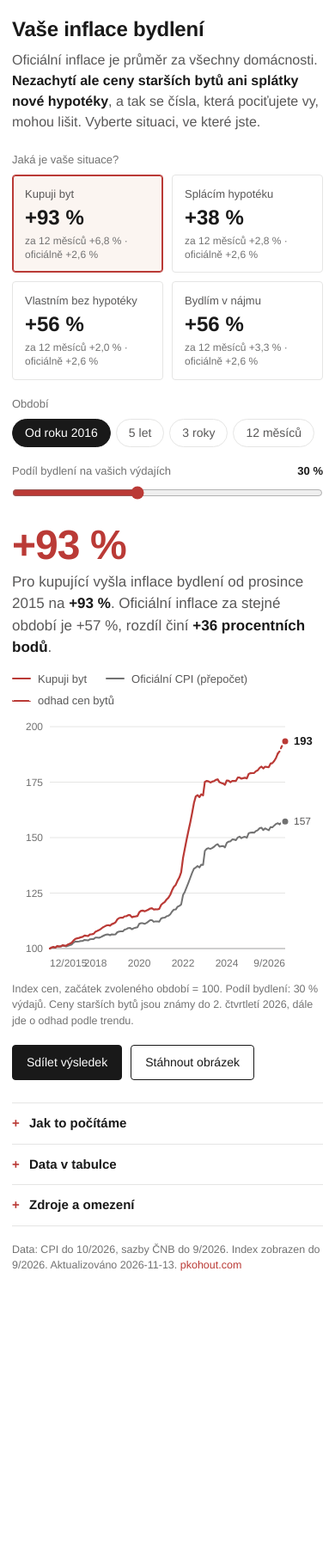
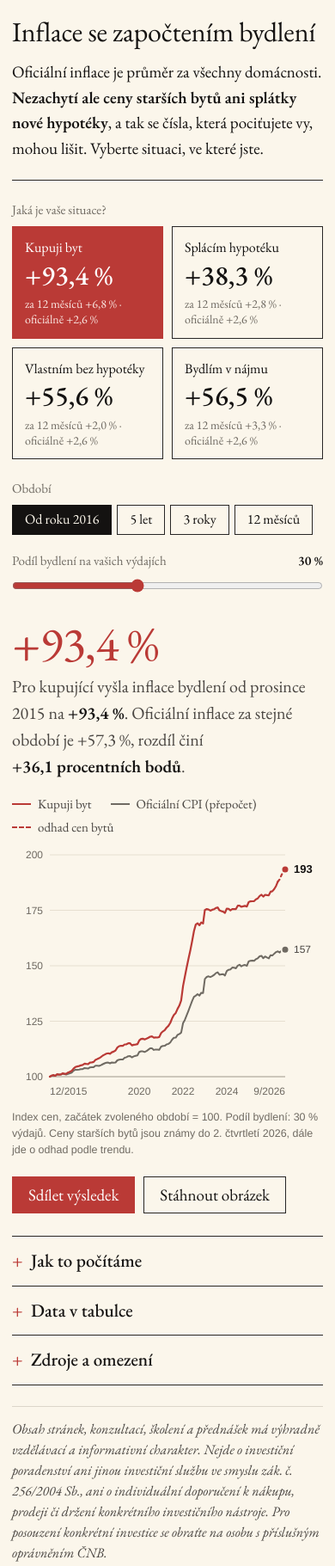
Before and after one commit to pavelkohout-dotcom/pkohout-inflace-bydleni, a plain HTML site: page docs/index.html in a window 390 px wide. Shown: the top 1821 px of the page at 86% size. Before the commit the page ends 1526 px from the top, so only its background shows below. Drawn offline with nearby package versions, Linux system fonts and the light colour scheme.

Commit message:
Add files via upload

```diff
--- a/docs/index.html
+++ b/docs/index.html
@@ -3,100 +3,111 @@
 <head>
 <meta charset="utf-8">
 <meta name="viewport" content="width=device-width, initial-scale=1">
-<title>Inflace bydlení: oficiální číslo vs. vaše situace | pkohout.com</title>
+<title>Inflace se započtením bydlení | pkohout.com</title>
 <meta name="description" content="Oficiální inflace průměruje všechny domácnosti. Spočítejte si, jak se od roku 2015 zdražilo bydlení vám, pokud kupujete, splácíte hypotéku, vlastníte, nebo bydlíte v nájmu.">
+<link rel="preconnect" href="https://fonts.googleapis.com">
+<link rel="preconnect" href="https://fonts.gstatic.com" crossorigin>
+<link href="https://fonts.googleapis.com/css2?family=EB+Garamond:ital,wght@0,400;0,500;0,600;1,400&display=swap" rel="stylesheet">
 <style>
 :root{
-  --surface:#FFFFFF; --wash:#F4F4F3; --ink:#191919; --ink2:#595858; --muted:#727272;
-  --grid:#E5E5E4; --base:#ACABAB; --accent:#BA3A36; --bench:#727272; --beige:#EFDACE;
-  --font:"Avenir Next","Avenir","Helvetica Neue",Helvetica,Arial,sans-serif;
+  --surface:#FBF6EB; --card:#FFFDF8; --ink:#141211; --ink2:#4A4642; --muted:#6F6A62;
+  --line:#282626; --soft:#DCD6C9; --grid:#E6DFD0; --base:#A9A397; --accent:#BA3A36; --bench:#6F6A62;
+  --serif:"EB Garamond",Garamond,"Cormorant Garamond","Times New Roman",Georgia,serif;
+  --sans:"Avenir Next","Avenir","Helvetica Neue",Helvetica,Arial,sans-serif;
 }
 *{box-sizing:border-box}
 html{-webkit-text-size-adjust:100%}
-body{margin:0;background:var(--surface);color:var(--ink);font-family:var(--font);font-size:16px;line-height:1.5}
-.wrap{max-width:920px;margin:0 auto;padding:28px 20px 40px}
-h1{font-size:clamp(24px,4.2vw,34px);line-height:1.15;margin:0 0 10px;font-weight:700;letter-spacing:-.01em}
-.lead{color:var(--ink2);margin:0 0 22px;max-width:62ch}
-.lead b{color:var(--ink);font-weight:600}
-.row-label{font-size:13px;color:var(--muted);margin:0 0 8px}
+body{margin:0;background:var(--surface);color:var(--ink);font-family:var(--serif);font-size:19px;line-height:1.55}
+.wrap{max-width:780px;margin:0 auto;padding:28px 20px 40px}
+h1{font-size:clamp(32px,5.4vw,44px);line-height:1.1;margin:0 0 14px;font-weight:400;letter-spacing:-.005em}
+.lead{color:var(--ink);margin:0 0 22px;max-width:60ch;font-size:19px}
+.lead b{font-weight:600}
+.rule{border:0;border-top:1px solid var(--line);margin:0 0 22px}
+.row-label{font-size:15px;color:var(--muted);margin:0 0 8px}
 /* dlaždice = výběr situace */
-.tiles{display:grid;grid-template-columns:repeat(4,1fr);gap:10px;margin-bottom:18px}
-.tile{font:inherit;text-align:left;background:var(--surface);border:1px solid var(--grid);border-radius:4px;padding:12px 14px;cursor:pointer;color:var(--ink);transition:border-color .15s,background .15s}
-.tile:hover{border-color:var(--base)}
+.tiles{display:grid;grid-template-columns:repeat(4,1fr);gap:10px;margin-bottom:22px}
+.tile{font:inherit;text-align:left;background:transparent;border:1px solid var(--line);border-radius:0;padding:12px 14px;cursor:pointer;color:var(--ink);transition:background .15s,color .15s}
+.tile:hover{background:var(--card)}
 .tile:focus-visible,.chip:focus-visible,.btn:focus-visible,summary:focus-visible,#chart:focus-visible{outline:2px solid var(--accent);outline-offset:2px}
-.tile[aria-pressed="true"]{border-color:var(--accent);background:#FBF5F1;box-shadow:inset 0 0 0 1px var(--accent)}
-.tile-label{display:block;font-size:13px;color:var(--ink2);margin-bottom:4px}
-.tile-value{display:block;font-size:24px;font-weight:600;line-height:1.1}
-.tile-delta{display:block;font-size:12px;color:var(--muted);margin-top:6px;line-height:1.35}
+.tile[aria-pressed="true"]{background:var(--accent);border-color:var(--accent);color:#fff}
+.tile-label{display:block;font-size:16px;margin-bottom:2px}
+.tile-value{display:block;font-size:32px;font-weight:500;line-height:1.1}
+.tile-delta{display:block;font-size:14px;color:var(--muted);margin-top:6px;line-height:1.3}
+.tile[aria-pressed="true"] .tile-delta{color:#FBE9E4}
 /* ovládání */
-.controls{display:flex;flex-wrap:wrap;gap:18px 32px;align-items:flex-end;margin-bottom:22px}
+.controls{display:flex;flex-wrap:wrap;gap:18px 32px;align-items:flex-end;margin-bottom:24px}
 .chips{display:flex;flex-wrap:wrap;gap:6px}
-.chip{font:inherit;font-size:14px;background:var(--surface);border:1px solid var(--grid);border-radius:999px;padding:5px 14px;cursor:pointer;color:var(--ink2)}
-.chip[aria-pressed="true"]{background:var(--ink);border-color:var(--ink);color:#fff}
+.chip{font:inherit;font-size:16px;background:transparent;border:1px solid var(--line);border-radius:0;padding:4px 14px;cursor:pointer;color:var(--ink)}
+.chip:hover{background:var(--card)}
+.chip[aria-pressed="true"]{background:var(--ink);border-color:var(--ink);color:var(--surface)}
 .slider{min-width:240px;flex:1;max-width:380px}
-.slider label{display:flex;justify-content:space-between;font-size:13px;color:var(--muted);margin-bottom:6px}
+.slider label{display:flex;justify-content:space-between;font-size:15px;color:var(--muted);margin-bottom:6px}
 .slider label b{color:var(--ink);font-weight:600}
 input[type=range]{width:100%;accent-color:var(--accent);margin:0}
 .slider[hidden]{display:none}
 /* verdikt */
-.verdict{display:flex;flex-wrap:wrap;gap:6px 28px;align-items:baseline;margin:6px 0 14px}
-.hero{font-size:clamp(48px,9vw,68px);line-height:1;font-weight:600;color:var(--accent);letter-spacing:-.02em}
-.verdict p{margin:0;flex:1;min-width:240px;font-size:17px;color:var(--ink2)}
+.verdict{display:flex;flex-wrap:wrap;gap:6px 28px;align-items:baseline;margin:6px 0 16px}
+.hero{font-size:clamp(56px,10vw,80px);line-height:1;font-weight:400;color:var(--accent);letter-spacing:-.01em}
+.verdict p{margin:0;flex:1;min-width:240px;font-size:20px;color:var(--ink2)}
 .verdict p b{color:var(--ink);font-weight:600}
 /* graf */
 figure{margin:0}
-.legend{display:flex;flex-wrap:wrap;gap:6px 22px;font-size:13px;color:var(--ink2);margin:0 0 8px}
+.legend{display:flex;flex-wrap:wrap;gap:4px 22px;font-size:15px;color:var(--ink2);margin:0 0 8px}
 .legend span{display:inline-flex;align-items:center;gap:8px}
-.key{display:inline-block;width:22px;height:0;border-top:2px solid var(--accent);border-radius:2px}
+.key{display:inline-block;width:22px;height:0;border-top:2px solid var(--accent)}
 .key.bench{border-top-color:var(--bench)}
 .key.est{border-top-style:dashed}
 .chart-box{position:relative}
-#chart{display:block;width:100%;height:auto;touch-action:pan-y}
-.tip{position:absolute;pointer-events:none;background:var(--surface);border:1px solid var(--grid);border-radius:4px;box-shadow:0 2px 10px rgba(0,0,0,.08);padding:8px 10px;font-size:13px;min-width:170px;opacity:0;transition:opacity .08s;z-index:2}
+#chart{display:block;width:100%;height:auto;touch-action:pan-y;font-family:var(--sans)}
+.tip{position:absolute;pointer-events:none;background:var(--card);border:1px solid var(--line);border-radius:0;padding:8px 10px;font-family:var(--sans);font-size:13px;min-width:170px;opacity:0;transition:opacity .08s;z-index:2}
 .tip.on{opacity:1}
 .tip .t-date{color:var(--muted);font-size:12px;margin-bottom:4px}
 .tip .t-row{display:flex;align-items:center;gap:8px;margin-top:3px}
 .tip .t-val{font-weight:600;color:var(--ink);min-width:44px}
 .tip .t-name{color:var(--ink2)}
 .tip .t-note{color:var(--muted);font-size:11.5px;margin-top:5px}
-.caption{font-size:12.5px;color:var(--muted);margin:8px 0 0}
+.caption{font-family:var(--sans);font-size:12.5px;color:var(--muted);margin:8px 0 0}
 /* tlačítka */
-.actions{display:flex;flex-wrap:wrap;gap:10px;margin:18px 0 8px}
-.btn{font:inherit;font-size:14px;background:var(--ink);color:#fff;border:1px solid var(--ink);border-radius:4px;padding:9px 16px;cursor:pointer}
-.btn.ghost{background:var(--surface);color:var(--ink)}
-.btn:hover{border-color:var(--accent)}
-.msg{font-size:13px;color:var(--ink2);min-height:1.4em;margin:2px 0 0}
+.actions{display:flex;flex-wrap:wrap;gap:10px;margin:20px 0 8px}
+.btn{font:inherit;font-size:19px;background:var(--accent);color:#fff;border:1px solid var(--accent);border-radius:0;padding:6px 18px;cursor:pointer}
+.btn.ghost{background:transparent;color:var(--ink);border-color:var(--line)}
+.btn:hover{filter:brightness(.92)}
+.btn.ghost:hover{background:var(--card);filter:none}
+.msg{font-family:var(--sans);font-size:13px;color:var(--ink2);min-height:1.4em;margin:2px 0 0}
 /* rozbalovací části */
-details{border-top:1px solid var(--grid);padding:12px 0}
-details:last-of-type{border-bottom:1px solid var(--grid)}
-summary{cursor:pointer;font-weight:600;font-size:15px;list-style:none}
+details{border-top:1px solid var(--line);padding:12px 0}
+details:last-of-type{border-bottom:1px solid var(--line)}
+summary{cursor:pointer;font-weight:500;font-size:21px;list-style:none}
 summary::-webkit-details-marker{display:none}
-summary::before{content:"+";display:inline-block;width:20px;color:var(--accent);font-weight:700}
+summary::before{content:"+";display:inline-block;width:22px;color:var(--accent);font-weight:500}
 details[open] summary::before{content:"–"}
-details .body{padding:10px 0 2px 20px;color:var(--ink2);font-size:14.5px}
+details .body{padding:10px 0 2px 22px;color:var(--ink2);font-size:18px}
 details .body p{margin:0 0 10px}
 details .body ul{margin:0 0 10px;padding-left:18px}
-.tbl-wrap{max-height:340px;overflow:auto;border:1px solid var(--grid);border-radius:4px}
-table{border-collapse:collapse;width:100%;font-size:13px}
-th,td{padding:5px 10px;text-align:right;border-bottom:1px solid var(--grid);white-space:nowrap}
+.tbl-wrap{max-height:340px;overflow:auto;border:1px solid var(--soft)}
+table{border-collapse:collapse;width:100%;font-family:var(--sans);font-size:13px}
+th,td{padding:5px 10px;text-align:right;border-bottom:1px solid var(--soft);white-space:nowrap}
 th:first-child,td:first-child{text-align:left}
-th{position:sticky;top:0;background:var(--wash);font-weight:600;color:var(--ink2)}
+th{position:sticky;top:0;background:var(--card);font-weight:600;color:var(--ink2)}
 td{font-variant-numeric:tabular-nums}
-.foot{margin-top:18px;font-size:12.5px;color:var(--muted)}
+.disclaimer{margin:24px 0 0;padding-top:14px;border-top:1px solid var(--soft);font-style:italic;font-size:16px;line-height:1.5;color:var(--ink2)}
+.foot{margin-top:14px;font-family:var(--sans);font-size:12.5px;color:var(--muted);text-align:center}
 .foot a{color:var(--accent);text-decoration:none}
-.err{padding:18px;border:1px solid var(--grid);border-radius:4px;color:var(--ink2)}
+.err{padding:18px;border:1px solid var(--line);color:var(--ink2)}
 @media (max-width:720px){
   .tiles{grid-template-columns:repeat(2,1fr)}
   .wrap{padding:20px 14px 32px}
+  body{font-size:18px}
 }
 @media (prefers-reduced-motion:reduce){*{transition:none!important}}
 </style>
 </head>
 <body>
 <main class="wrap" id="app">
-  <h1>Vaše inflace bydlení</h1>
+  <h1>Inflace se započtením bydlení</h1>
   <p class="lead">Oficiální inflace je průměr za všechny domácnosti. <b>Nezachytí ale ceny starších bytů ani splátky nové hypotéky</b>, a tak se čísla, která pociťujete vy, mohou lišit. Vyberte situaci, ve které jste.</p>
 
+  <hr class="rule">
   <noscript><p class="err">Kalkulačka potřebuje JavaScript.</p></noscript>
   <div id="content" hidden>
     <p class="row-label" id="lbl-sit">Jaká je vaše situace?</p>
@@ -146,6 +157,7 @@ td{font-variant-numeric:tabular-nums}
       <div class="body" id="sources"></div>
     </details>
 
+    <p class="disclaimer">Obsah stránek, konzultací, školení a přednášek má výhradně vzdělávací a informativní charakter. Nejde o investiční poradenství ani jinou investiční službu ve smyslu zák. č. 256/2004 Sb., ani o individuální doporučení k nákupu, prodeji či držení konkrétního investičního nástroje. Pro posouzení konkrétní investice se obraťte na osobu s příslušným oprávněním ČNB.</p>
     <p class="foot" id="foot"></p>
   </div>
   <p class="err" id="error" hidden></p>
@@ -220,7 +232,7 @@ function renderTiles(c) {
   SIT.forEach((s, k) => {
     const t = c.tiles[k];
     const b = el("button", "tile"); b.type = "button"; b.setAttribute("aria-pressed", String(S.sit === s.key));
-    b.append(el("span", "tile-label", s.name), el("span", "tile-value", fmtPct(t.cum)),
+    b.append(el("span", "tile-label", s.name), el("span", "tile-value", fmtPct(t.cum, 1)),
       el("span", "tile-delta", "za 12 měsíců " + fmtPct(t.yoy, 1) + " · oficiálně " + fmtPct(c.cpiYoy, 1)));
     b.addEventListener("click", () => { S.sit = s.key; update(); });
     box.append(b);
@@ -237,10 +249,10 @@ function renderChips() {
 function renderVerdict(c) {
   const s = SIT.find(x => x.key === S.sit);
   const mine = c.sit[c.i1] - 100, off = c.cpi[c.i1] - 100, diff = mine - off;
-  $("hero").textContent = fmtPct(mine);
+  $("hero").textContent = fmtPct(mine, 1);
   const p = $("verdict-text"); p.replaceChildren();
-  p.append("Pro " + s.who + " vyšla inflace bydlení " + c.per.text + " na ", el("b", null, fmtPct(mine)),
-    ". Oficiální inflace za stejné období je " + fmtPct(off) + ", rozdíl činí ", el("b", null, (diff < 0 ? "−" : "+") + nf0.format(Math.abs(diff)) + NB + "procentních bodů"), ".");
+  p.append("Pro " + s.who + " vyšla inflace bydlení " + c.per.text + " na ", el("b", null, fmtPct(mine, 1)),
+    ". Oficiální inflace za stejné období je " + fmtPct(off, 1) + ", rozdíl činí ", el("b", null, (diff < 0 ? "−" : "+") + nf1.format(Math.abs(diff)) + NB + "procentních bodů"), ".");
 }
 
 let geo = null;
@@ -263,27 +275,27 @@ function renderChart(c) {
   geo = {idx, X, W, H, m};
 
   for (let v = y0; v <= y1 + 1e-9; v += step) {
-    mk("line", {x1:m.l, x2:W - m.r, y1:Y(v), y2:Y(v), stroke:"#E5E5E4", "stroke-width":1});
-    const t = mk("text", {x:m.l - 8, y:Y(v) + 4, "text-anchor":"end", "font-size":12, fill:"#727272"}); t.textContent = nf0.format(v);
+    mk("line", {x1:m.l, x2:W - m.r, y1:Y(v), y2:Y(v), stroke:"#E6DFD0", "stroke-width":1});
+    const t = mk("text", {x:m.l - 8, y:Y(v) + 4, "text-anchor":"end", "font-size":12, fill:"#6F6A62"}); t.textContent = nf0.format(v);
   }
-  mk("line", {x1:m.l, x2:W - m.r, y1:Y(y0), y2:Y(y0), stroke:"#ACABAB", "stroke-width":1});
+  mk("line", {x1:m.l, x2:W - m.r, y1:Y(y0), y2:Y(y0), stroke:"#A9A397", "stroke-width":1});
   // osa x: roční značky
   const stepY = idx.length > 90 ? 2 : 1;
   idx.forEach((i, k) => {
     const [yr, mo] = D.mesice[i].split("-").map(Number);
-    const minGap = 38 * (idx.length - 1) / (W - m.l - m.r);
+    const minGap = 58 * (idx.length - 1) / (W - m.l - m.r);
     if (mo === 1 && yr % stepY === 0 && k > minGap && k < idx.length - 1 - minGap) {
-      const t = mk("text", {x:X(k), y:H - 9, "text-anchor":"middle", "font-size":12, fill:"#727272"}); t.textContent = yr;
+      const t = mk("text", {x:X(k), y:H - 9, "text-anchor":"middle", "font-size":12, fill:"#6F6A62"}); t.textContent = yr;
     }
   });
   const first = D.mesice[c.i0], last = D.mesice[c.i1];
-  const t0 = mk("text", {x:m.l, y:H - 9, "text-anchor":"start", "font-size":12, fill:"#727272"}); t0.textContent = shortLabel(first);
-  const t1 = mk("text", {x:W - m.r, y:H - 9, "text-anchor":"end", "font-size":12, fill:"#727272"}); t1.textContent = shortLabel(last);
+  const t0 = mk("text", {x:m.l, y:H - 9, "text-anchor":"start", "font-size":12, fill:"#6F6A62"}); t0.textContent = shortLabel(first);
+  const t1 = mk("text", {x:W - m.r, y:H - 9, "text-anchor":"end", "font-size":12, fill:"#6F6A62"}); t1.textContent = shortLabel(last);
   // reference 100
   // čáry
   const path = (arr, from, to) => idx.slice(from, to).map((i, k) => (k ? "L" : "M") + X(from + k).toFixed(1) + "," + Y(arr[i]).toFixed(1)).join("");
   const line = (arr, color, w, dash, from, to) => mk("path", {d:path(arr, from, to), fill:"none", stroke:color, "stroke-width":w, "stroke-linejoin":"round", "stroke-linecap":"round", ...(dash ? {"stroke-dasharray":"3 4"} : {})});
-  line(c.cpi, "#727272", 2, false, 0, idx.length);
+  line(c.cpi, "#6F6A62", 2, false, 0, idx.length);
   let estStart = null;
   if (S.sit === "kupujici" && D.meta.hpi_odhad_od) {
     const e = D.mesice.indexOf(D.meta.hpi_odhad_od);
@@ -296,21 +308,21 @@ function renderChart(c) {
   geo.estStart = estStart;
   // koncové body (prstenec barvy povrchu) a popisky
   const endK = idx.length - 1, ys = Y(c.sit[c.i1]), yc = Y(c.cpi[c.i1]);
-  [[c.cpi, "#727272", yc], [c.sit, "#BA3A36", ys]].forEach(([arr, col, yy]) => mk("circle", {cx:X(endK), cy:yy, r:4.5, fill:col, stroke:"#fff", "stroke-width":2}));
-  const lab = mk("text", {x:X(endK) + 10, y:ys + 4, "font-size":13, "font-weight":700, fill:"#191919"}); lab.textContent = nf0.format(c.sit[c.i1]);
+  [[c.cpi, "#6F6A62", yc], [c.sit, "#BA3A36", ys]].forEach(([arr, col, yy]) => mk("circle", {cx:X(endK), cy:yy, r:4.5, fill:col, stroke:"#FBF6EB", "stroke-width":2}));
+  const lab = mk("text", {x:X(endK) + 10, y:ys + 4, "font-size":13, "font-weight":700, fill:"#141211"}); lab.textContent = nf0.format(c.sit[c.i1]);
   if (Math.abs(ys - yc) >= 16) {
-    const l2 = mk("text", {x:X(endK) + 10, y:yc + 4, "font-size":12, fill:"#595858"}); l2.textContent = nf0.format(c.cpi[c.i1]);
+    const l2 = mk("text", {x:X(endK) + 10, y:yc + 4, "font-size":12, fill:"#4A4642"}); l2.textContent = nf0.format(c.cpi[c.i1]);
   }
   // crosshair
-  geo.cross = mk("line", {x1:0, x2:0, y1:m.t, y2:H - m.b, stroke:"#191919", "stroke-width":1, opacity:0});
-  geo.dotS = mk("circle", {r:4.5, fill:"#BA3A36", stroke:"#fff", "stroke-width":2, opacity:0});
-  geo.dotC = mk("circle", {r:4.5, fill:"#727272", stroke:"#fff", "stroke-width":2, opacity:0});
+  geo.cross = mk("line", {x1:0, x2:0, y1:m.t, y2:H - m.b, stroke:"#141211", "stroke-width":1, opacity:0});
+  geo.dotS = mk("circle", {r:4.5, fill:"#BA3A36", stroke:"#FBF6EB", "stroke-width":2, opacity:0});
+  geo.dotC = mk("circle", {r:4.5, fill:"#6F6A62", stroke:"#FBF6EB", "stroke-width":2, opacity:0});
   geo.Y = Y; geo.c = c; geo.hit = mk("rect", {x:m.l, y:0, width:W - m.l - m.r, height:H, fill:"transparent"});
   const move = ev => { const r = svg.getBoundingClientRect(); const px = (ev.clientX - r.left) * (W / r.width); showTip(Math.round(((px - m.l) / (W - m.l - m.r)) * (idx.length - 1))); };
   geo.hit.addEventListener("pointermove", move);
   geo.hit.addEventListener("pointerdown", move);
   geo.hit.addEventListener("pointerleave", hideTip);
-  svg.setAttribute("aria-label", `Graf indexu cen od ${shortLabel(first)} do ${shortLabel(last)}, ${SIT.find(x => x.key === S.sit).name}: ${fmtPct(c.sit[c.i1] - 100)}, oficiální inflace ${fmtPct(c.cpi[c.i1] - 100)}`);
+  svg.setAttribute("aria-label", `Graf indexu cen od ${shortLabel(first)} do ${shortLabel(last)}, ${SIT.find(x => x.key === S.sit).name}: ${fmtPct(c.sit[c.i1] - 100, 1)}, oficiální inflace ${fmtPct(c.cpi[c.i1] - 100, 1)}`);
 }
 let cur = null;
 function showTip(k) {
@@ -322,7 +334,7 @@ function showTip(k) {
   geo.dotC.setAttribute("cx", x); geo.dotC.setAttribute("cy", geo.Y(c.cpi[i])); geo.dotC.setAttribute("opacity", 1);
   const tip = $("tip"); tip.replaceChildren();
   tip.append(el("div", "t-date", monthLabel(D.mesice[i])));
-  [["#BA3A36", c.sit[i], SIT.find(s => s.key === S.sit).name, false], ["#727272", c.cpi[i], "Oficiální CPI", true]].forEach(([col, v, name]) => {
+  [["#BA3A36", c.sit[i], SIT.find(s => s.key === S.sit).name, false], ["#6F6A62", c.cpi[i], "Oficiální CPI", true]].forEach(([col, v, name]) => {
     const r = el("div", "t-row"); const key = el("span", "key"); key.style.borderTopColor = col;
     r.append(key, el("span", "t-val", nf1.format(v)), el("span", "t-name", name + " (" + fmtPct(v - 100, 1) + ")")); tip.append(r);
   });
@@ -388,29 +400,29 @@ function update() {
 function drawCard(cv) {
   const c = S.last, s = SIT.find(x => x.key === S.sit), W = 1200, H = 900;
   cv.width = W; cv.height = H; const g = cv.getContext("2d");
-  const F = '"Avenir Next","Avenir","Helvetica Neue",Helvetica,Arial,sans-serif';
-  g.fillStyle = "#fff"; g.fillRect(0, 0, W, H);
+  const F = '"EB Garamond",Garamond,"Times New Roman",Georgia,serif';
+  g.fillStyle = "#FBF6EB"; g.fillRect(0, 0, W, H);
   g.fillStyle = "#BA3A36"; g.font = `700 30px ${F}`; g.textBaseline = "alphabetic"; g.fillText("pkohout.com", 70, 90);
-  g.fillStyle = "#191919"; g.font = `700 54px ${F}`; g.fillText("Inflace bydlení: " + s.name.toLowerCase(), 70, 190);
+  g.fillStyle = "#141211"; g.font = `700 54px ${F}`; g.fillText("Inflace se započtením bydlení", 70, 150); g.fillStyle = "#4A4642"; g.font = `400 40px ${F}`; g.fillText(s.name, 70, 205);
   const mine = c.sit[c.i1] - 100, off = c.cpi[c.i1] - 100;
-  g.fillStyle = "#BA3A36"; g.font = `700 150px ${F}`; g.fillText(fmtPct(mine).replace(NB, " "), 70, 350);
-  g.fillStyle = "#595858"; g.font = `400 34px ${F}`;
-  g.fillText(c.per.text.charAt(0).toUpperCase() + c.per.text.slice(1) + ", oficiální inflace " + fmtPct(off).replace(NB, " "), 70, 410);
+  g.fillStyle = "#BA3A36"; g.font = `700 150px ${F}`; g.fillText(fmtPct(mine, 1).replace(NB, " "), 70, 350);
+  g.fillStyle = "#4A4642"; g.font = `400 34px ${F}`;
+  g.fillText(c.per.text.charAt(0).toUpperCase() + c.per.text.slice(1) + ", oficiální inflace " + fmtPct(off, 1).replace(NB, " "), 70, 410);
   // mini graf
   const L = 70, R = W - 70, T = 470, B = 770;
   const vals = []; for (let i = c.i0; i <= c.i1; i++) vals.push(c.sit[i], c.cpi[i]);
   const lo = Math.min(100, ...vals), hi = Math.max(...vals);
   const X = i => L + ((i - c.i0) / (c.i1 - c.i0)) * (R - L), Y = v => B - ((v - lo) / (hi - lo)) * (B - T);
-  g.strokeStyle = "#E5E5E4"; g.lineWidth = 2; g.beginPath(); g.moveTo(L, Y(100)); g.lineTo(R, Y(100)); g.stroke();
+  g.strokeStyle = "#E6DFD0"; g.lineWidth = 2; g.beginPath(); g.moveTo(L, Y(100)); g.lineTo(R, Y(100)); g.stroke();
   const draw = (arr, col, w) => { g.strokeStyle = col; g.lineWidth = w; g.lineJoin = "round"; g.lineCap = "round"; g.beginPath(); for (let i = c.i0; i <= c.i1; i++) { const x = X(i), y = Y(arr[i]); i === c.i0 ? g.moveTo(x, y) : g.lineTo(x, y); } g.stroke(); };
-  draw(c.cpi, "#727272", 5); draw(c.sit, "#BA3A36", 6);
-  [[c.cpi, "#727272"], [c.sit, "#BA3A36"]].forEach(([a, col]) => { g.fillStyle = "#fff"; g.beginPath(); g.arc(R, Y(a[c.i1]), 13, 0, 7); g.fill(); g.fillStyle = col; g.beginPath(); g.arc(R, Y(a[c.i1]), 9, 0, 7); g.fill(); });
-  g.fillStyle = "#595858"; g.font = `400 26px ${F}`;
-  g.fillText("— " + s.name, L, 815); g.fillStyle = "#727272"; g.fillText("— Oficiální CPI", L + 330, 815);
-  g.fillStyle = "#727272"; g.font = `400 22px ${F}`;
+  draw(c.cpi, "#6F6A62", 5); draw(c.sit, "#BA3A36", 6);
+  [[c.cpi, "#6F6A62"], [c.sit, "#BA3A36"]].forEach(([a, col]) => { g.fillStyle = "#FBF6EB"; g.beginPath(); g.arc(R, Y(a[c.i1]), 13, 0, 7); g.fill(); g.fillStyle = col; g.beginPath(); g.arc(R, Y(a[c.i1]), 9, 0, 7); g.fill(); });
+  g.fillStyle = "#4A4642"; g.font = `400 26px ${F}`;
+  g.fillText("— " + s.name, L, 815); g.fillStyle = "#6F6A62"; g.fillText("— Oficiální CPI", L + 330, 815);
+  g.fillStyle = "#6F6A62"; g.font = `400 22px ${F}`;
   g.fillText("Zdroj: ČSÚ, ČNB ARAD, výpočet pkohout.com. Experimentální index, ne oficiální statistika.", L, 860);
 }
-function cardBlob() { return new Promise(res => { const cv = document.createElement("canvas"); drawCard(cv); cv.toBlob(res, "image/png"); }); }
+function cardBlob() { return (document.fonts && document.fonts.ready ? document.fonts.ready : Promise.resolve()).then(() => new Promise(res => { const cv = document.createElement("canvas"); drawCard(cv); cv.toBlob(res, "image/png"); })); }
 const say = t => { $("msg").textContent = t; };
 async function onPng() {
   const b = await cardBlob(); const a = document.createElement("a");
@@ -419,7 +431,7 @@ async function onPng() {
 }
 async function onShare() {
   const c = S.last, s = SIT.find(x => x.key === S.sit);
-  const text = "Inflace bydlení (" + s.name.toLowerCase() + "): " + fmtPct(c.sit[c.i1] - 100) + ", oficiální inflace " + fmtPct(c.cpi[c.i1] - 100) + " (" + c.per.text + ").";
+  const text = "Inflace se započtením bydlení (" + s.name.toLowerCase() + "): " + fmtPct(c.sit[c.i1] - 100, 1) + ", oficiální inflace " + fmtPct(c.cpi[c.i1] - 100, 1) + " (" + c.per.text + ").";
   const url = (window.top === window ? location.href : "https://www.pkohout.com");
   try {
     const b = await cardBlob(), f = new File([b], "inflace-bydleni.png", {type:"image/png"});
```
